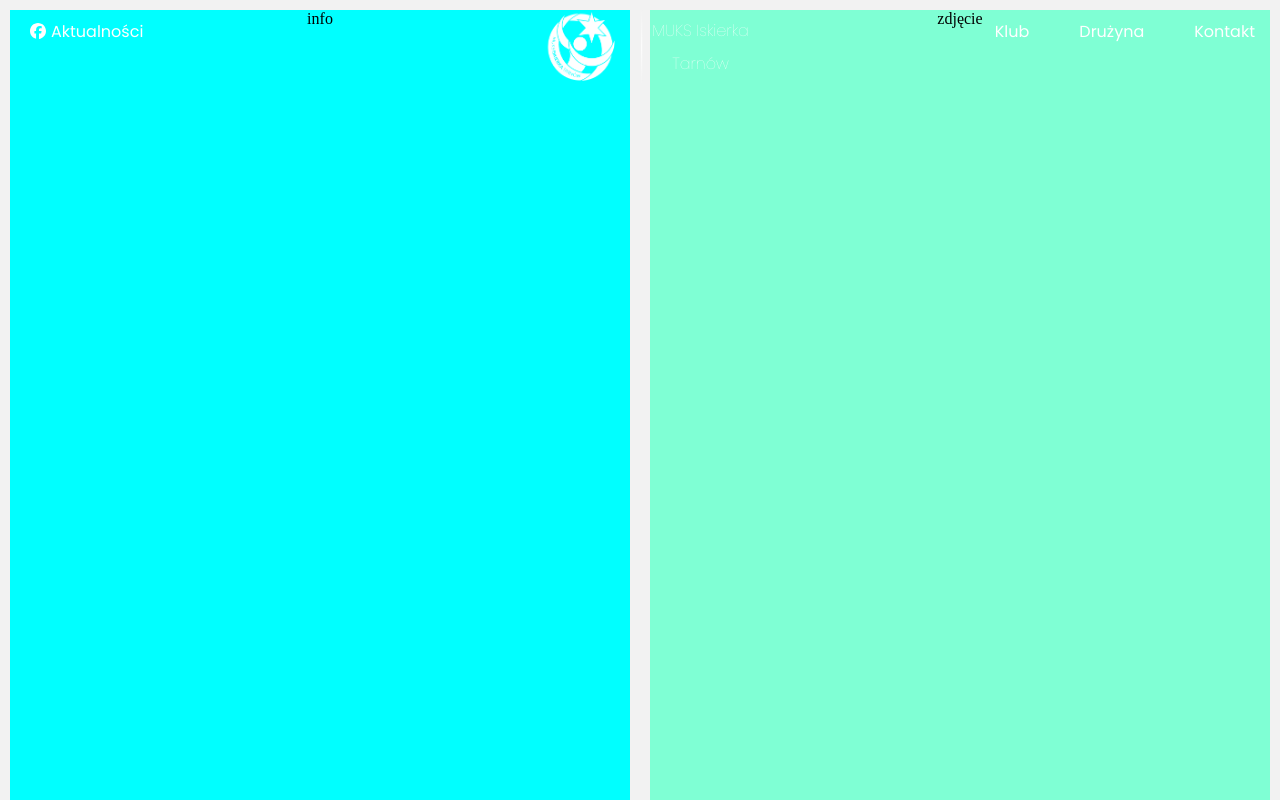
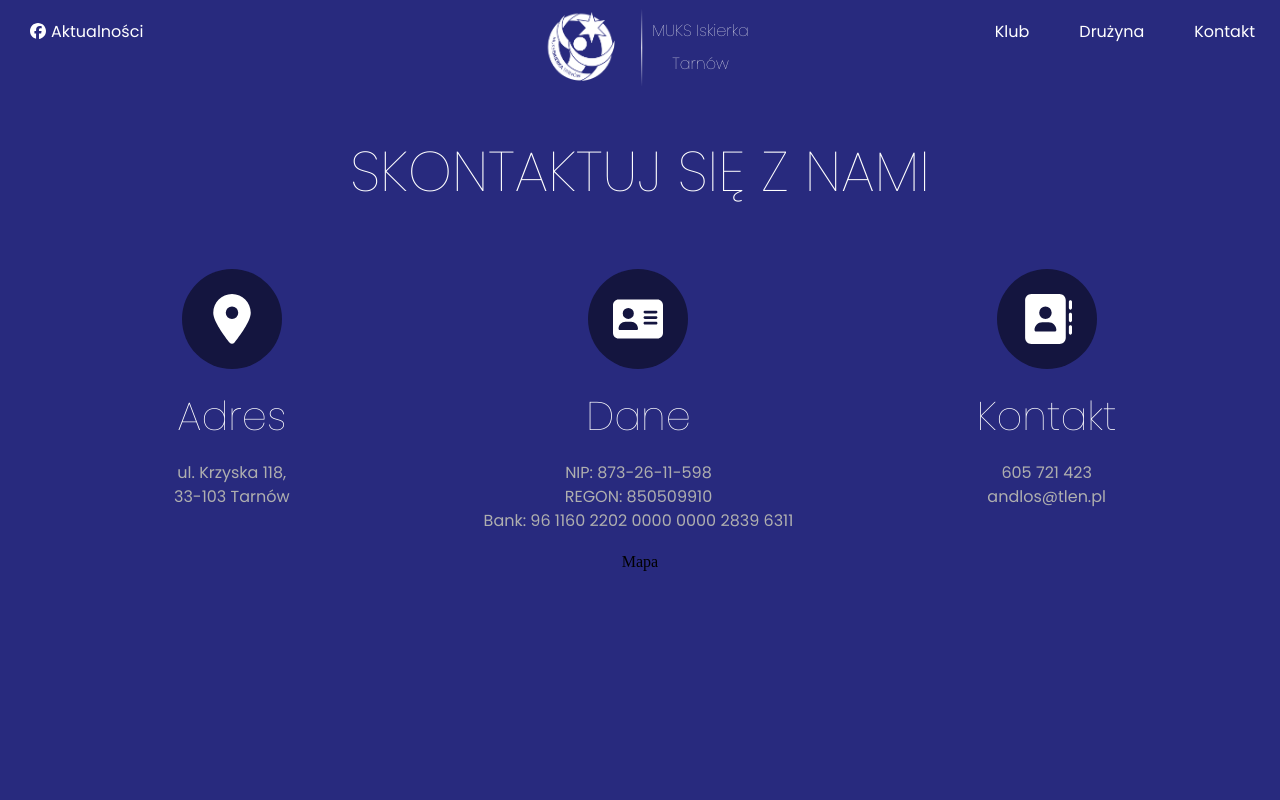
Before and after one commit to przemekr95/muks-iskierka-tarnow, a React (Create React App) app: page /contact in a window 1280 px wide. Shown: the top 800 px of the page. Built offline with nearby package versions, Linux system fonts and the light colour scheme.

Commit message:
Added contact info

```diff
--- a/src/components/atomic/typography/heading/heading.jsx
+++ b/src/components/atomic/typography/heading/heading.jsx
@@ -17,7 +17,7 @@ const Heading = props => {
       case 'heading_1':
         return {
           size: 'heading_1_size',
-          font: 'bold_font'
+          font: 'thin_font'
         };
       case 'heading_2':
         return {
--- /dev/null
+++ b/src/components/common/contact-us/contact-us.jsx
@@ -0,0 +1,109 @@
+import React from 'react';
+
+import { faMapMarkerAlt, faAddressCard, faAddressBook } from '@fortawesome/free-solid-svg-icons';
+import { FontAwesomeIcon } from '@fortawesome/react-fontawesome';
+import Heading from '../../atomic/typography/heading';
+import Text from '../../atomic/typography/text';
+
+import './contact-us.scss';
+
+const ContactUs = () => {
+
+  const ContactUsInfo = (
+    <div className="contact-us-info">
+      <div className="contact-us-box">
+        <FontAwesomeIcon className="contact-icon" icon={faMapMarkerAlt} />
+        <Heading
+          text="Adres"
+          appearance="heading_2"
+          color="white_text"
+          tag="h2"
+        />
+        <div className="contact-us-text">
+          <Text
+            text="ul. Krzyska 118,"
+            color="light_grey_text"
+            font="regular_font"
+            tag="p"
+          />
+          <Text
+            text="33-103 Tarnów"
+            color="light_grey_text"
+            font="regular_font"
+            tag="p"
+          />
+        </div>
+      </div>
+      <div className="contact-us-box">
+        <FontAwesomeIcon className="contact-icon" icon={faAddressCard} />
+        <Heading
+          text="Dane"
+          appearance="heading_2"
+          color="white_text"
+          tag="h2"
+        />
+        <div className="contact-us-text">
+          <Text
+            text="NIP: 873-26-11-598"
+            color="light_grey_text"
+            font="regular_font"
+            tag="p"
+          />
+          <Text
+            text="REGON: 850509910"
+            color="light_grey_text"
+            font="regular_font"
+            tag="p"
+          />
+          <Text
+            text="Bank: 96 1160 2202 0000 0000 2839 6311"
+            color="light_grey_text"
+            font="regular_font"
+            tag="p"
+          />
+        </div>
+      </div>
+      <div className="contact-us-box">
+        <FontAwesomeIcon className="contact-icon" icon={faAddressBook} />
+        <Heading
+          text="Kontakt"
+          appearance="heading_2"
+          color="white_text"
+          tag="h2"
+        />
+        <div className="contact-us-text">
+          <Text
+            text="605 721 423"
+            color="light_grey_text"
+            font="regular_font"
+            tag="p"
+          />
+          <Text
+            text="andlos@tlen.pl"
+            color="light_grey_text"
+            font="regular_font"
+            tag="p"
+          />
+        </div>
+      </div>
+    </div>
+  );
+
+  return (
+
+    <div className="contact-us-wrapper">
+      <Heading
+        text="Skontaktuj się z nami"
+        appearance="heading_1"
+        color="white_text"
+      />
+      {ContactUsInfo}
+      <div>
+        Mapa
+      </div>
+    </div>
+
+  );
+};
+
+export default ContactUs;
--- /dev/null
+++ b/src/components/common/contact-us/contact-us.scss
@@ -0,0 +1,35 @@
+@import './../../../styles/style';
+
+.contact-us-wrapper{
+  margin-top: 40px;
+  min-height: 100vh;
+}
+
+.contact-us-info{
+  margin-top: 40px;
+  display: flex;
+  flex-direction: row;
+  justify-content: space-evenly;
+  @media (max-width:576px){
+    flex-direction: column;
+    align-items: center;
+  }
+}
+
+.contact-icon{
+  color: $muks-white;
+  background-color: $muks-blue-dark;
+  height: 50px;
+  width: 50px;
+  padding: 25px;
+  margin: 20px;
+  border-radius: 50%;
+}
+
+.contact-us-box {
+  max-width: 400px;
+}
+
+.contact-us-text {
+  margin: 20px;
+}
--- /dev/null
+++ b/src/components/common/contact-us/index.js
@@ -0,0 +1,3 @@
+import ContactUs from './contact-us';
+
+export default ContactUs;
--- a/src/components/pages/contact/contact.jsx
+++ b/src/components/pages/contact/contact.jsx
@@ -1,18 +1,12 @@
 import React from 'react';
+import ContactViews from '../../views/contact-views';
 
 import './contact.scss';
 
 function Contact() {
   return (
-    <div className="wrapper">
-      <section className="row wrapper-page">
-        <div className="contact-info">
-          info
-        </div>
-        <div className="contact-img">
-          zdjęcie
-        </div>
-      </section>
+    <div className="wrapper-contact-us">
+      <ContactViews text="Bonk" />
     </div>
   );
 }
--- a/src/components/pages/contact/contact.scss
+++ b/src/components/pages/contact/contact.scss
@@ -1,13 +1,6 @@
-.contact-info {
-  height: 800px;
-  width: 100%;
-  background-color: aqua;
-  margin: 10px;
+@import './../../../styles/style';
+
+.wrapper-contact-us {
+  padding-top: 95px;
+  background-color: $muks-blue;
 }
-
-.contact-img {
-  height: 800px;
-  width: 100%;
-  background-color: aquamarine;
-  margin: 10px;
-}
--- /dev/null
+++ b/src/components/views/contact-views/contact-views.jsx
@@ -0,0 +1,16 @@
+import React from 'react';
+
+import ContactUs from '../../common/contact-us';
+
+import './contact-views.scss';
+
+const ContactViews = () => {
+  console.log('##');
+  return (
+    <section>
+      <ContactUs text="{text}" />
+    </section>
+  );
+};
+
+export default ContactViews;
--- /dev/null
+++ b/src/components/views/contact-views/index.js
@@ -0,0 +1,3 @@
+import ContactViews from './contact-views';
+
+export default ContactViews;
```
Also changed, not shown: src/components/views/contact-views/contact-views.scss (added).
